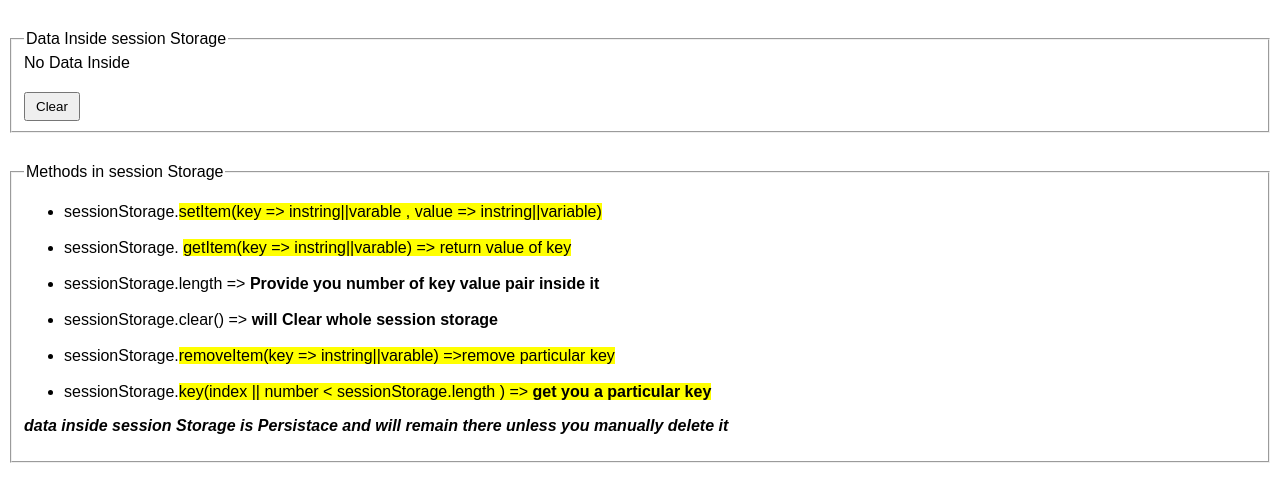
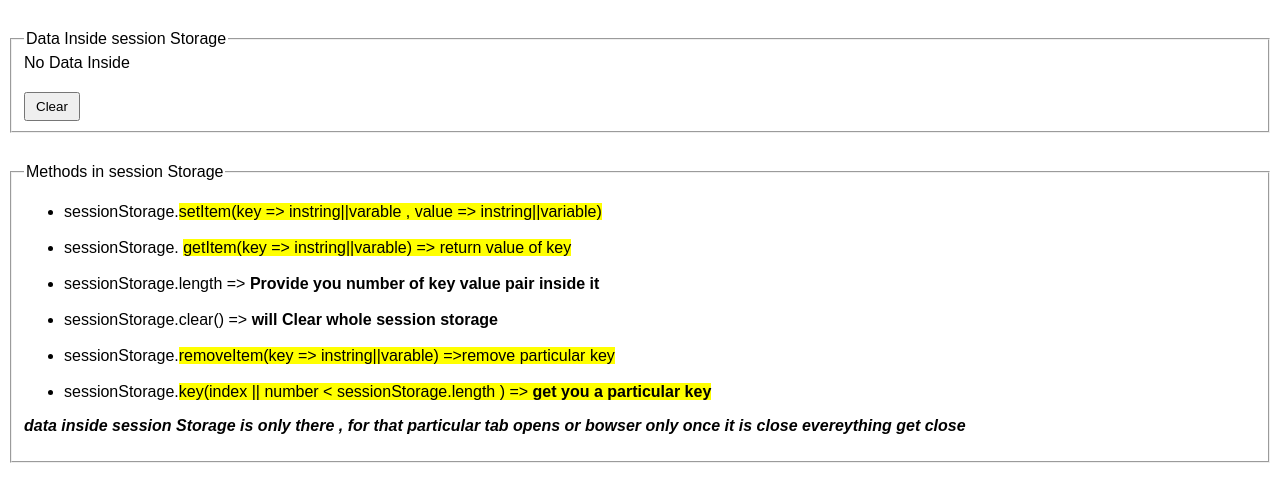
Before and after one commit to shreyashbijlwanOP/sessionStrorage, a plain HTML site: page index.html in a window 1280 px wide. Shown: the part 145-646 px from the top of the page. Drawn offline with Linux system fonts and the light colour scheme.

Commit message:
Update index.html

```diff
--- a/index.html
+++ b/index.html
@@ -71,7 +71,7 @@
             <li>sessionStorage.<mark>key(index || number &lt; sessionStorage.length ) => <strong>get you a particular key</strong></mark></li>
         </ul>
 
-        <p><Strong><em>data inside session Storage is Persistace and will remain there unless you manually delete it</em></Strong></p>
+        <p><Strong><em>data inside session Storage is only there , for that particular tab opens or bowser only once it is close evereything get close </em></Strong></p>
     </fieldset>
 
     <script>
```
